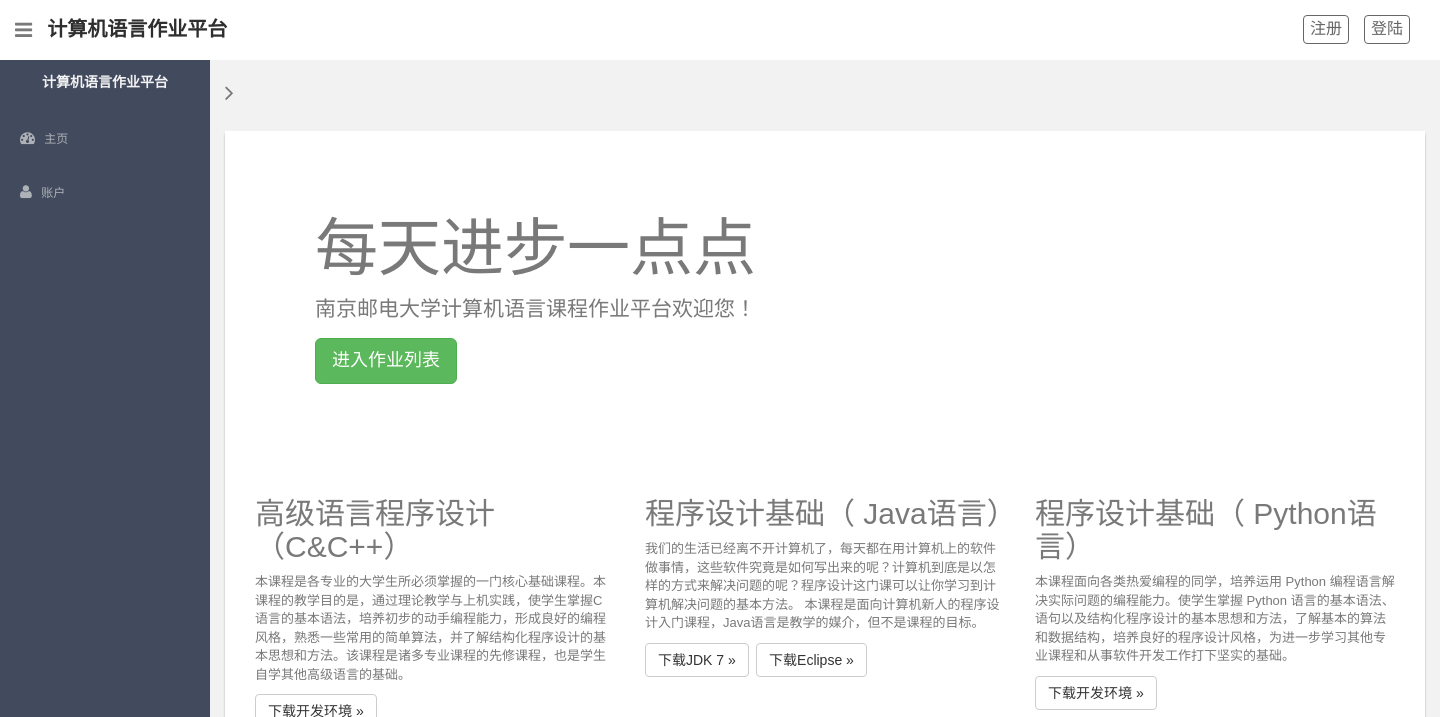
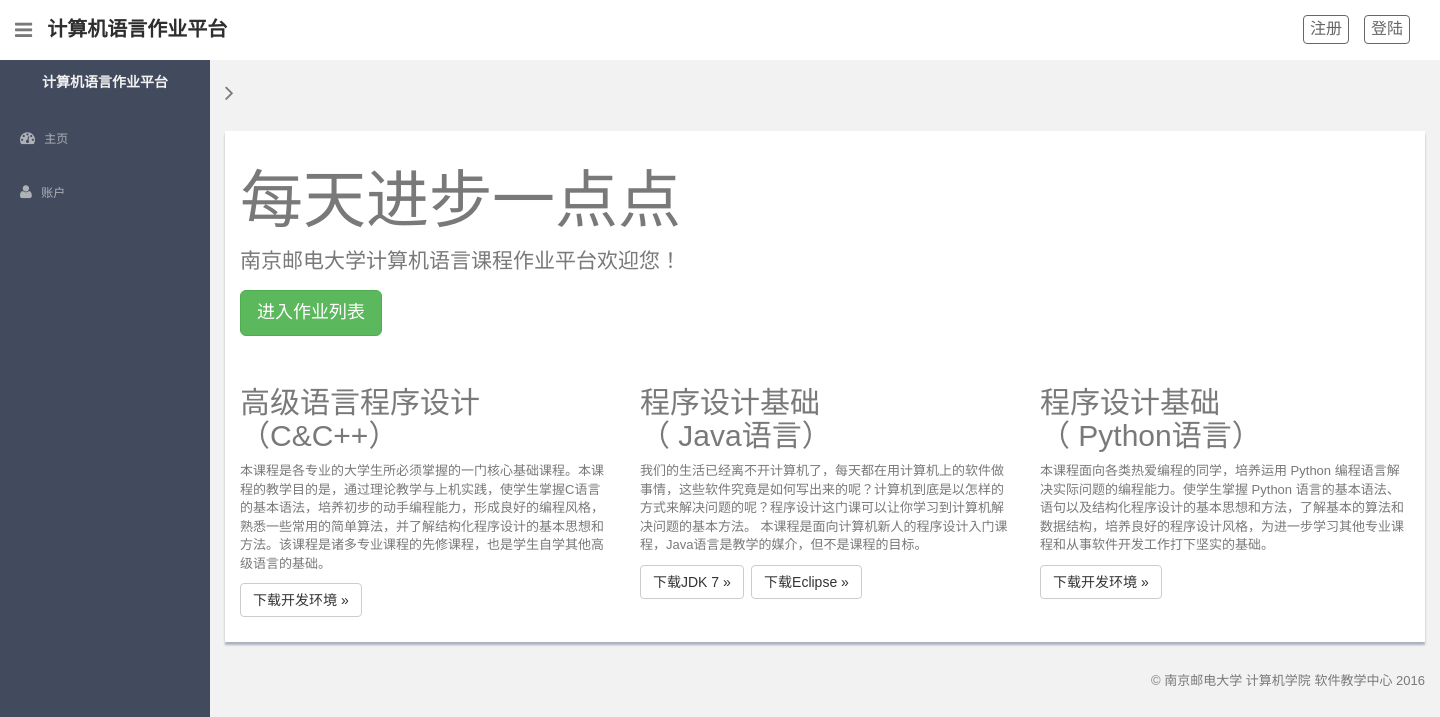
Before and after one commit to xuejing80/onlineTest, a Django app: page / in a window 1440 px wide. Shown: the top 717 px of the page. Run offline with Django 3.2, Linux system fonts and the light colour scheme; some libraries are stand-ins or nearby versions; some web fonts are replaced.

Commit message:
修复排版混乱的问题

```diff
--- a/static/assets/css/style.css
+++ b/static/assets/css/style.css
@@ -2376,9 +2376,9 @@ label {
     color: #2A3542;
 }
 
-.site-min-height {
-    min-height: 900px;
-}
+/*.site-min-height {*/
+    /*min-height: 900px;*/
+/*}*/
 
 #menu-right {
     float: right;
@@ -2394,4 +2394,5 @@ label {
 
 .jumbotron {
     background: #ffffff;
-}
+    padding: 0;
+}
--- a/templates/base.html
+++ b/templates/base.html
@@ -206,10 +206,8 @@
     <!--main content end-->
     <!--footer start-->
     <footer class="footer">
-        <div class="container">
-            <p class="pull-left"></p>
-            <p class="pull-right">&copy; 南京邮电大学 计算机学院 软件教学中心 2016</p>
-        </div>
+        <p class="pull-left"></p>
+        <p class="pull-right">&copy; 南京邮电大学 计算机学院 软件教学中心 2016</p>
     </footer>
     <!--footer end-->
 </section>
--- a/templates/index.html
+++ b/templates/index.html
@@ -5,7 +5,7 @@
 {% block extrastyle %}
 {% endblock %}
 {% block content %}
-    <div class="container">
+    <div>
         <div class="site-index">
 
             <div class="jumbotron">
@@ -20,7 +20,7 @@
 
                 <div class="row">
                     <div class="col-lg-4">
-                        <h2>高级语言程序设计（C&C++）</h2>
+                        <h2>高级语言程序设计<br>（C&C++）</h2>
 
                         <p>
                             本课程是各专业的大学生所必须掌握的一门核心基础课程。本课程的教学目的是，通过理论教学与上机实践，使学生掌握C语言的基本语法，培养初步的动手编程能力，形成良好的编程风格，熟悉一些常用的简单算法，并了解结构化程序设计的基本思想和方法。该课程是诸多专业课程的先修课程，也是学生自学其他高级语言的基础。</p>
@@ -29,7 +29,7 @@
                               target="_blank">下载开发环境 &raquo;</a></p>
                     </div>
                     <div class="col-lg-4">
-                        <h2>程序设计基础（ Java语言）</h2>
+                        <h2>程序设计基础<br>（ Java语言）</h2>
 
                         <p>
                             我们的生活已经离不开计算机了，每天都在用计算机上的软件做事情，这些软件究竟是如何写出来的呢？计算机到底是以怎样的方式来解决问题的呢？程序设计这门课可以让你学习到计算机解决问题的基本方法。
@@ -43,15 +43,13 @@
                                target="_blank">下载Eclipse &raquo;</a></p>
                     </div>
                     <div class="col-lg-4">
-                        <h2>程序设计基础（ Python语言）</h2>
+                        <h2>程序设计基础<br>（ Python语言）</h2>
 
                         <p>本课程面向各类热爱编程的同学，培养运用 Python 编程语言解决实际问题的编程能力。使学生掌握 Python
                             语言的基本语法、语句以及结构化程序设计的基本思想和方法，了解基本的算法和数据结构，培养良好的程序设计风格，为进一步学习其他专业课程和从事软件开发工作打下坚实的基础。</p>
 
                         <p><a class="btn btn-default" href="http://pan.baidu.com/s/1XoXXW"
                               target="_blank">下载开发环境 &raquo;</a></p>
-                        <a href="http://webscan.360.cn/index/checkwebsite/url/115.159.202.55"><img border="0"
-                                                                                                   src="http://img.webscan.360.cn/status/pai/hash/005109ca4a20b4dbd18c4e5d900d490a"/></a>
                     </div>
                 </div>
 
```
